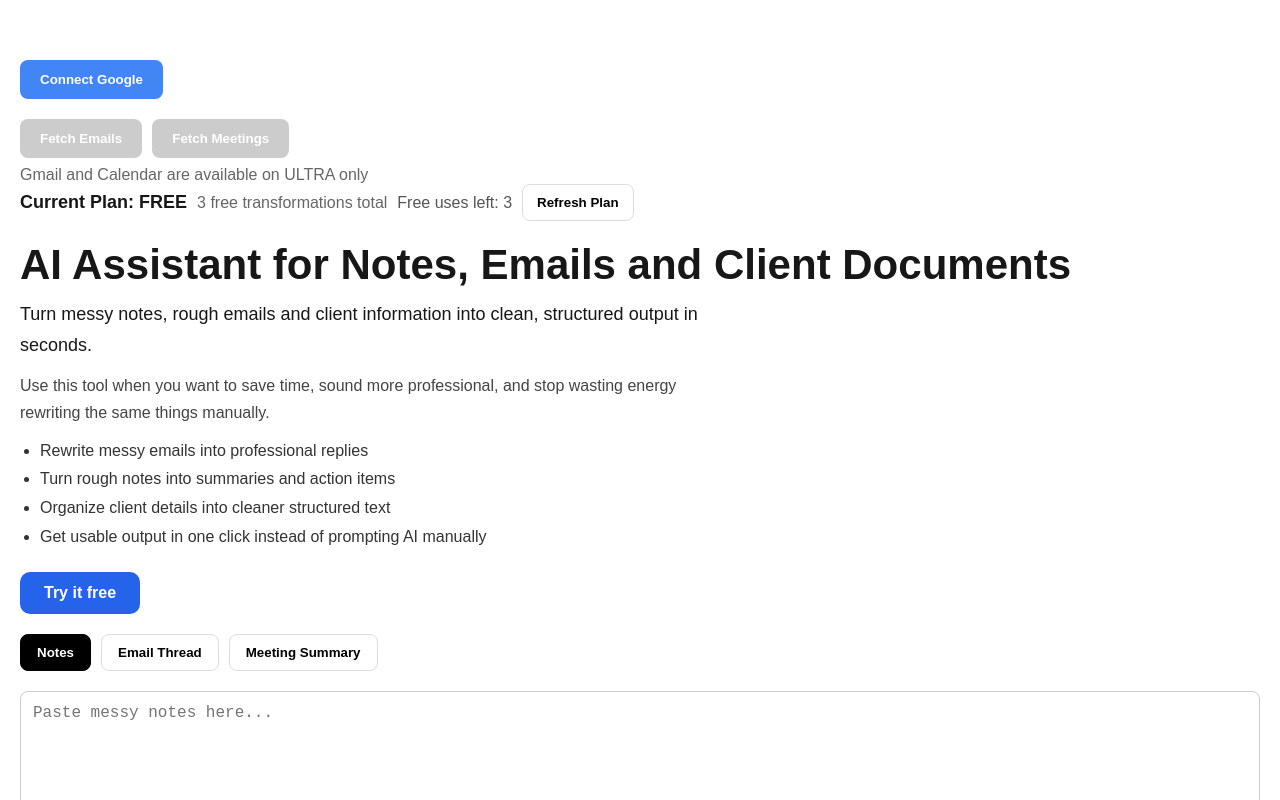
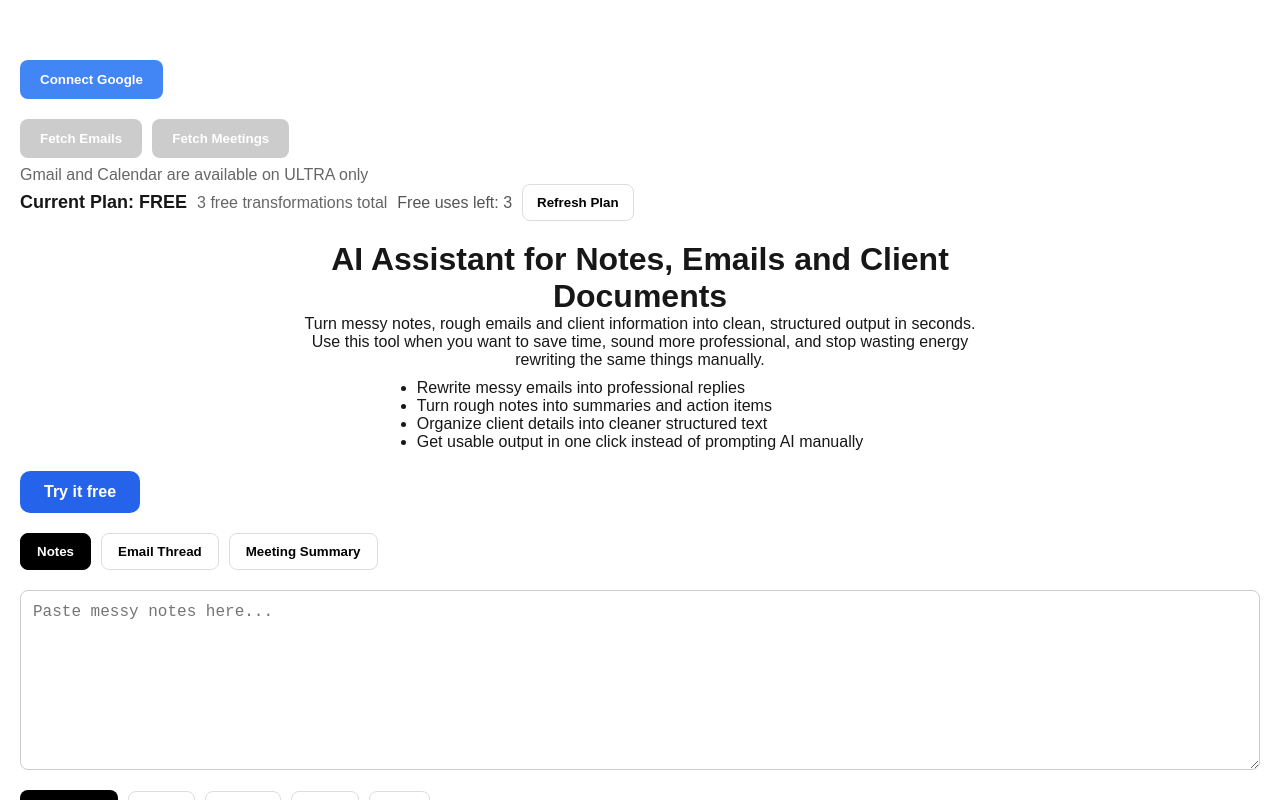
Before and after one commit to RobertFatu91/document-structurer-ai, a Next.js app: page / in a window 1280 px wide. Shown: the top 800 px of the page. Built offline with nearby package versions, Linux system fonts and the light colour scheme; no server answers.

Commit message:
center title homepage

```diff
--- a/app/page.js
+++ b/app/page.js
@@ -747,25 +747,34 @@ const linkCardText = {
   </button>
 </div>
 
-      <h1 style={{ fontSize: "42px", marginBottom: "10px" }}>
-  AI Assistant for Notes, Emails and Client Documents
-</h1>
+<div style={{
+  textAlign: "center",
+  maxWidth: "700px",
+  margin: "0 auto",
+  marginBottom: "20px"
+}}>
 
-   <div style={{ maxWidth: "720px", marginBottom: "20px" }}>
-  <p style={{ fontSize: "18px", lineHeight: "1.7", marginBottom: "12px" }}>
+  <h1>AI Assistant for Notes, Emails and Client Documents</h1>
+
+  <p>
     Turn messy notes, rough emails and client information into clean, structured output in seconds.
   </p>
 
-  <p style={{ fontSize: "16px", lineHeight: "1.7", color: "#444", marginBottom: "10px" }}>
+  <p>
     Use this tool when you want to save time, sound more professional, and stop wasting energy rewriting the same things manually.
   </p>
 
-  <ul style={{ lineHeight: "1.8", color: "#333", paddingLeft: "20px", marginBottom: "0" }}>
+  <ul style={{
+    textAlign: "left",
+    display: "inline-block",
+    marginTop: "10px"
+  }}>
     <li>Rewrite messy emails into professional replies</li>
     <li>Turn rough notes into summaries and action items</li>
     <li>Organize client details into cleaner structured text</li>
     <li>Get usable output in one click instead of prompting AI manually</li>
   </ul>
+
 </div>
 
 <div style={{ marginBottom: "20px" }}>
```
